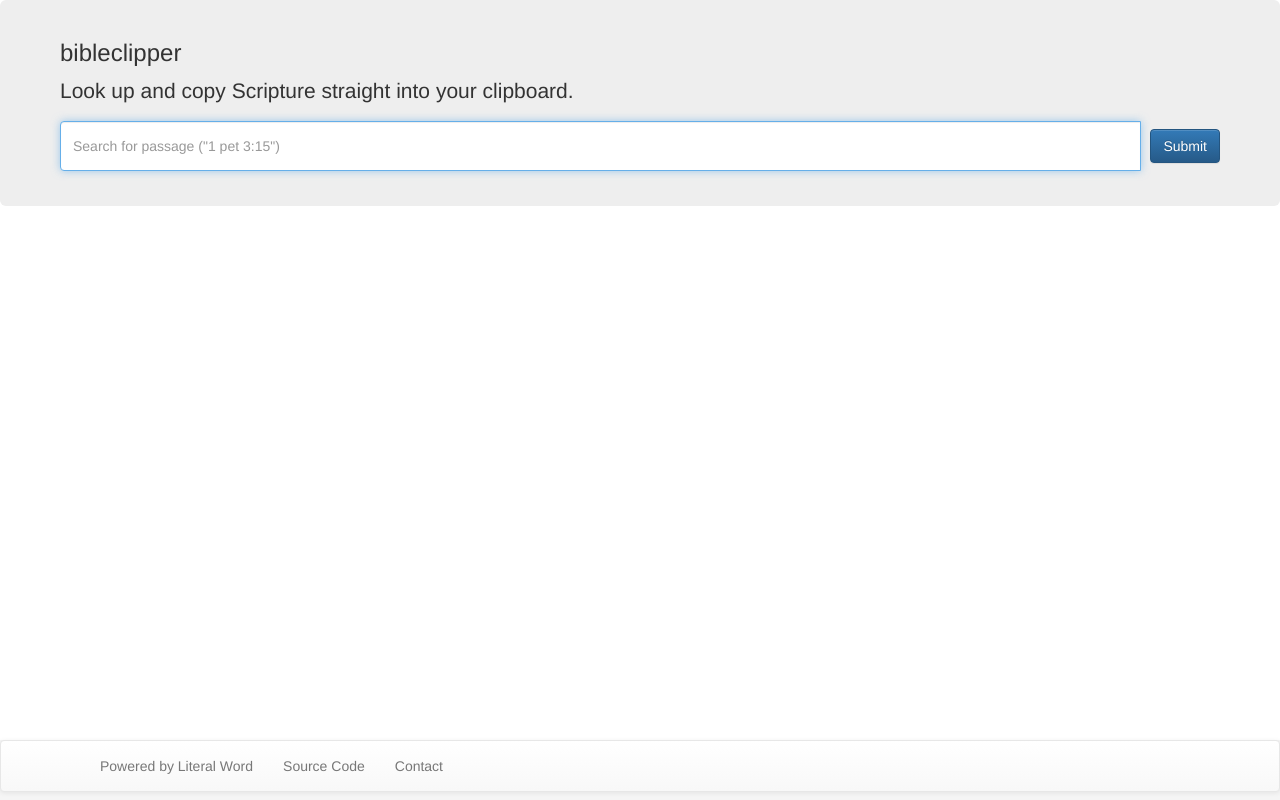
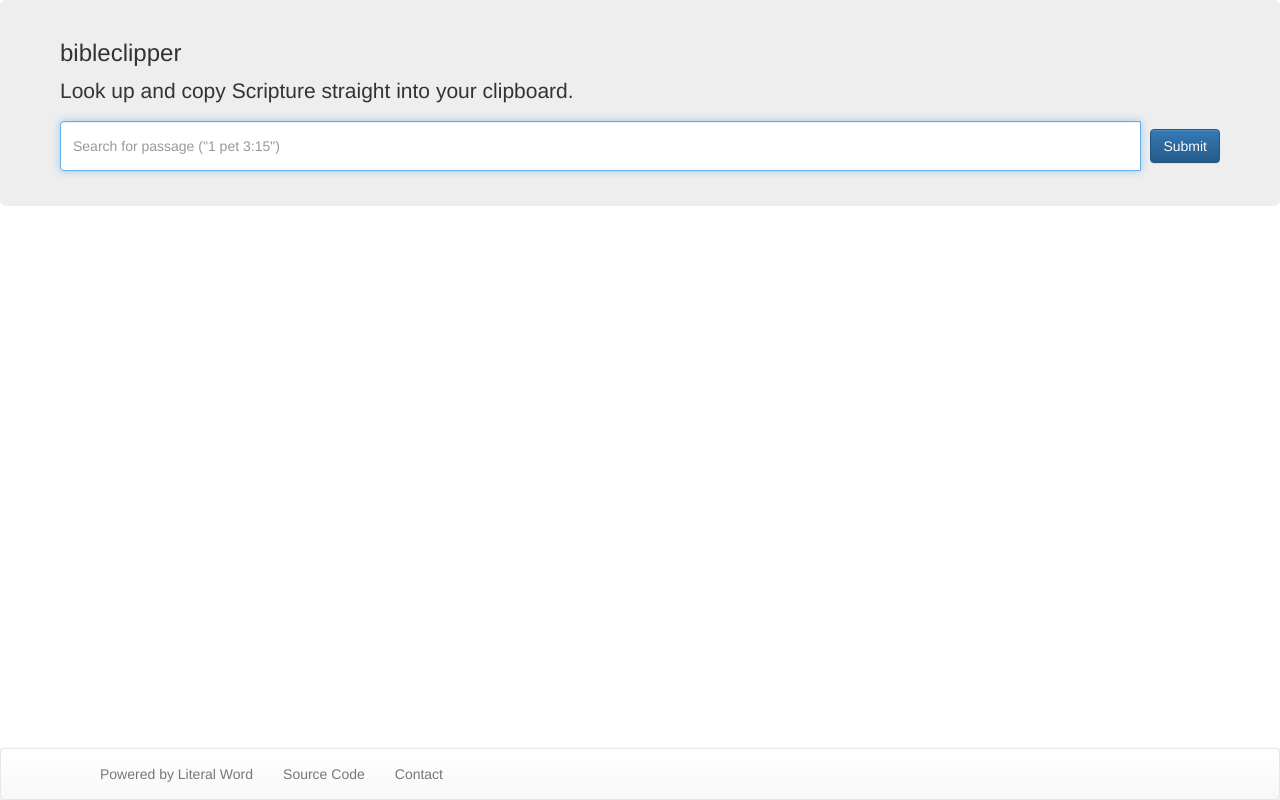
Before and after one commit to jasonku/bibleclipper, a PHP site: page / in a window 1280 px wide. Run offline with PHP 8.4, Linux system fonts and the light colour scheme; some libraries are stand-ins or nearby versions.

Commit message:
Make footer flush against bottom.

```diff
--- a/index.css
+++ b/index.css
@@ -56,17 +56,16 @@ html {
   position: relative;
   min-height: 100%;
 }
-body {
-  /* Margin bottom by footer height */
-  margin-bottom: 60px;
-}
+
 .footer {
   position: fixed;
   bottom: 0;
   width: 100%;
-  /* Set the fixed height of the footer here */
-  height: 60px;
   background-color: #f5f5f5;
+}
+
+.navbar {
+  margin-bottom: 0px !important;
 }
 
 .navbar-collapse.collapse {
```
